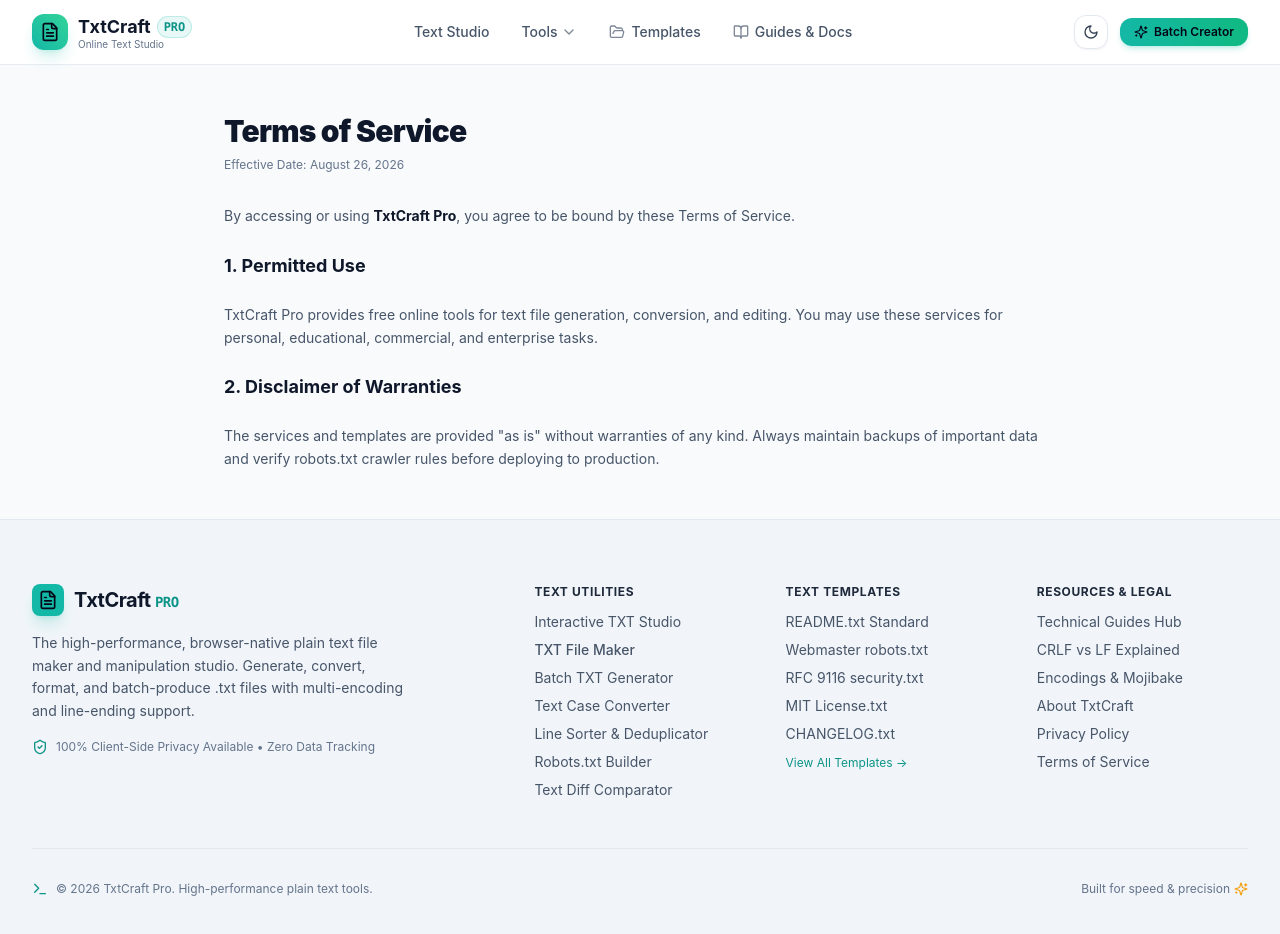
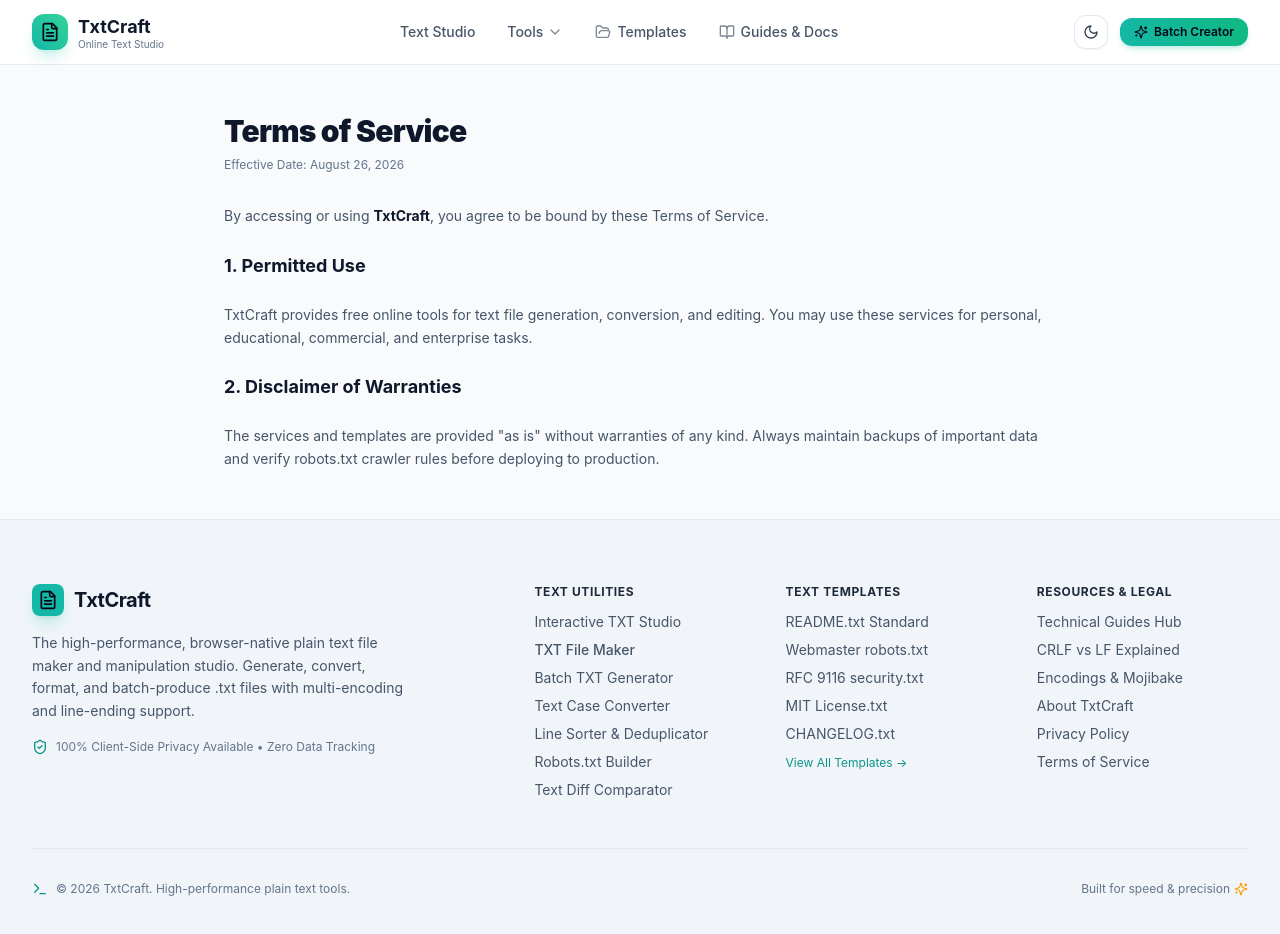
Before and after one commit to ismailattar631-netizen/Txtfilemaker, a Next.js app: page /terms in a window 1280 px wide. Shown: the top 934 px of the page. Built offline with nearby package versions, Linux system fonts and the light colour scheme.

Commit message:
remove pro from branding

```diff
--- a/src/app/about/page.tsx
+++ b/src/app/about/page.tsx
@@ -2,8 +2,8 @@
 import { FileText, Shield, Zap } from 'lucide-react';
 
 export const metadata: Metadata = {
-  title: 'About TxtCraft Pro - High Performance Plain Text Studio',
-  description: 'Learn about the mission, engineering philosophy, and privacy-first architecture of TxtCraft Pro.',
+  title: 'About TxtCraft - High Performance Plain Text Studio',
+  description: 'Learn about the mission, engineering philosophy, and privacy-first architecture of TxtCraft.',
 };
 
 export default function AboutPage() {
@@ -15,10 +15,10 @@
           Our Mission & Standards
         </div>
         <h1 className="text-3xl sm:text-4xl font-black text-slate-900 dark:text-slate-100 tracking-tight">
-          About TxtCraft Pro
+          About TxtCraft
         </h1>
         <p className="text-slate-600 dark:text-slate-400 text-base leading-relaxed">
-          TxtCraft Pro was created with a single objective: to build the most versatile, high-precision,
+          TxtCraft was created with a single objective: to build the most versatile, high-precision,
           and privacy-respecting plain text workspace on the web.
         </p>
       </div>
--- a/src/app/privacy/page.tsx
+++ b/src/app/privacy/page.tsx
@@ -1,7 +1,7 @@
 import type { Metadata } from 'next';
 
 export const metadata: Metadata = {
-  title: 'Privacy Policy - TxtCraft Pro',
+  title: 'Privacy Policy - TxtCraft',
   description: 'Our privacy commitment: zero tracking, client-side data isolation, and full transparency.',
 };
 
@@ -15,7 +15,7 @@
 
       <div className="space-y-6 text-sm leading-relaxed text-slate-600 dark:text-slate-400">
         <p>
-          At <strong className="text-slate-900 dark:text-slate-100">TxtCraft Pro</strong>, we believe privacy is a fundamental human right.
+          At <strong className="text-slate-900 dark:text-slate-100">TxtCraft</strong>, we believe privacy is a fundamental human right.
           This Privacy Policy outlines how our tools handle your text files and information.
         </p>
 
--- a/src/app/templates/[slug]/page.tsx
+++ b/src/app/templates/[slug]/page.tsx
@@ -23,7 +23,7 @@
     description: template.description,
     keywords: [...template.tags, 'plain text template', 'txt maker', template.defaultFilename],
     openGraph: {
-      title: `${template.title} - TxtCraft Pro`,
+      title: `${template.title} - TxtCraft`,
       description: template.description,
       type: 'article',
     },
--- a/src/app/terms/page.tsx
+++ b/src/app/terms/page.tsx
@@ -1,8 +1,8 @@
 import type { Metadata } from 'next';
 
 export const metadata: Metadata = {
-  title: 'Terms of Service - TxtCraft Pro',
-  description: 'Terms and conditions governing the use of TxtCraft Pro web utilities.',
+  title: 'Terms of Service - TxtCraft',
+  description: 'Terms and conditions governing the use of TxtCraft web utilities.',
 };
 
 export default function TermsPage() {
@@ -15,12 +15,12 @@
 
       <div className="space-y-6 text-sm leading-relaxed text-slate-600 dark:text-slate-400">
         <p>
-          By accessing or using <strong className="text-slate-900 dark:text-slate-100">TxtCraft Pro</strong>, you agree to be bound by these Terms of Service.
+          By accessing or using <strong className="text-slate-900 dark:text-slate-100">TxtCraft</strong>, you agree to be bound by these Terms of Service.
         </p>
 
         <h2 className="text-lg font-bold text-slate-900 dark:text-slate-100">1. Permitted Use</h2>
         <p>
-          TxtCraft Pro provides free online tools for text file generation, conversion, and editing.
+          TxtCraft provides free online tools for text file generation, conversion, and editing.
           You may use these services for personal, educational, commercial, and enterprise tasks.
         </p>
 
--- a/src/app/tools/case-converter/page.tsx
+++ b/src/app/tools/case-converter/page.tsx
@@ -21,7 +21,7 @@
 
 export default function CaseConverterPage() {
   const [text, setText] = useState(
-    'The quick brown fox jumps over the lazy dog. TXTCRAFT Pro provides precision string transformations!'
+    'The quick brown fox jumps over the lazy dog. TXTCRAFT provides precision string transformations!'
   );
   const [copied, setCopied] = useState(false);
 
--- a/src/app/tools/markdown-to-txt/page.tsx
+++ b/src/app/tools/markdown-to-txt/page.tsx
@@ -8,7 +8,7 @@
 export default function MarkdownToTxtPage() {
   const [input, setInput] = useState(`# Project Documentation Overview
 
-Welcome to **TxtCraft Pro**! This document explains how to *cleanly strip* formatting from text.
+Welcome to **TxtCraft**! This document explains how to *cleanly strip* formatting from text.
 
 ## Core Features
 - [x] Fast client-side conversion
--- a/src/app/tools/robots-txt-generator/page.tsx
+++ b/src/app/tools/robots-txt-generator/page.tsx
@@ -38,7 +38,7 @@
   const generateRobotsContent = () => {
     let output = `# ====================================================================\n`;
     output += `# Robots Exclusion Protocol (robots.txt)\n`;
-    output += `# Generated by TxtCraft Pro (https://txtcraft.site)\n`;
+    output += `# Generated by TxtCraft (https://txtcraft.site)\n`;
     output += `# Date: ${new Date().toISOString().split('T')[0]}\n`;
     output += `# ====================================================================\n\n`;
 
--- a/src/components/layout/Footer.tsx
+++ b/src/components/layout/Footer.tsx
@@ -13,7 +13,7 @@
                 <FileText className="w-5 h-5 text-slate-950 font-bold" />
               </div>
               <span className="font-bold text-xl text-slate-900 dark:text-slate-100 tracking-tight">
-                TxtCraft <span className="text-teal-600 dark:text-teal-400 font-mono text-sm">PRO</span>
+                TxtCraft
               </span>
             </Link>
             <p className="text-sm text-slate-600 dark:text-slate-400 max-w-sm leading-relaxed">
@@ -153,7 +153,7 @@
         <div className="pt-8 flex flex-col sm:flex-row items-center justify-between gap-4 text-xs text-slate-500">
           <div className="flex items-center gap-2">
             <Terminal className="w-4 h-4 text-teal-600 dark:text-teal-500" />
-            <span>&copy; {new Date().getFullYear()} TxtCraft Pro. High-performance plain text tools.</span>
+            <span>&copy; {new Date().getFullYear()} TxtCraft. High-performance plain text tools.</span>
           </div>
           <div className="flex items-center gap-4">
             <span className="flex items-center gap-1">
--- a/src/components/layout/Navbar.tsx
+++ b/src/components/layout/Navbar.tsx
@@ -46,7 +46,7 @@
             </div>
             <div className="flex flex-col">
               <span className="font-bold text-lg text-slate-900 dark:text-slate-100 group-hover:text-teal-600 dark:group-hover:text-teal-400 transition-colors flex items-center gap-1.5">
-                TxtCraft <span className="text-xs px-1.5 py-0.5 rounded-full bg-teal-500/10 text-teal-600 dark:text-teal-400 border border-teal-500/20 font-mono">PRO</span>
+                TxtCraft
               </span>
               <span className="text-[10px] text-slate-500 dark:text-slate-400 hidden sm:block -mt-1">Online Text Studio</span>
             </div>
--- a/src/components/seo/JsonLd.tsx
+++ b/src/components/seo/JsonLd.tsx
@@ -128,7 +128,7 @@
     },
     publisher: {
       '@type': 'Organization',
-      name: 'TxtCraft Pro',
+      name: 'TxtCraft',
       logo: {
         '@type': 'ImageObject',
         url: 'https://txtcraft.site/icon.png',
--- a/src/lib/articles-data.ts
+++ b/src/lib/articles-data.ts
@@ -75,7 +75,7 @@
         answer: 'Linux treats the \\r character as part of the command or path name, leading to errors like "/bin/bash^M: bad interpreter: No such file or directory". Converting to LF fixes the problem immediately.',
       },
     ],
-    content: "### The Mechanical Origins of Line Endings\n\nThe discrepancy between operating system line endings dates back to electro-mechanical teleprinters and typewriters in the mid-20th century:\n\n- **Carriage Return (CR, 0x0D):** Mechanically rolled the typewriter carriage back to the extreme left margin without advancing the paper down.\n- **Line Feed (LF, 0x0A):** Rotated the typewriter platen roller to advance the paper one line downwards without moving the carriage.\n\nBecause physical typewriters required a brief millisecond delay to roll the heavy metal carriage back to the left, two separate signals were transmitted: CR followed by LF.\n\n---\n\n### Modern Operating System Standards\n\n1. **Windows OS (CRLF - \\r\\n):** Microsoft MS-DOS and Windows preserved the two-byte CRLF convention for compatibility with CP/M teleprinters.\n2. **Unix & Linux (LF - \\n):** Bell Labs engineers designed Unix to be lean and memory-efficient, standardizing on a single byte (LF) for end-of-line.\n3. **macOS (LF - \\n):** Apple Mac OS 9 and earlier used CR. When Apple transitioned to Darwin / BSD Unix in Mac OS X, macOS adopted standard LF.\n\n---\n\n### How to Convert Between CRLF and LF\n\nUsing **TxtCraft Pro**:\n1. Open the TxtCraft Editor or Line Tools.\n2. Use the Line Endings selector in the bottom status bar to toggle between CRLF (Windows) and LF (Unix/macOS).\n3. Download your normalized file with a single click.",
+    content: "### The Mechanical Origins of Line Endings\n\nThe discrepancy between operating system line endings dates back to electro-mechanical teleprinters and typewriters in the mid-20th century:\n\n- **Carriage Return (CR, 0x0D):** Mechanically rolled the typewriter carriage back to the extreme left margin without advancing the paper down.\n- **Line Feed (LF, 0x0A):** Rotated the typewriter platen roller to advance the paper one line downwards without moving the carriage.\n\nBecause physical typewriters required a brief millisecond delay to roll the heavy metal carriage back to the left, two separate signals were transmitted: CR followed by LF.\n\n---\n\n### Modern Operating System Standards\n\n1. **Windows OS (CRLF - \\r\\n):** Microsoft MS-DOS and Windows preserved the two-byte CRLF convention for compatibility with CP/M teleprinters.\n2. **Unix & Linux (LF - \\n):** Bell Labs engineers designed Unix to be lean and memory-efficient, standardizing on a single byte (LF) for end-of-line.\n3. **macOS (LF - \\n):** Apple Mac OS 9 and earlier used CR. When Apple transitioned to Darwin / BSD Unix in Mac OS X, macOS adopted standard LF.\n\n---\n\n### How to Convert Between CRLF and LF\n\nUsing **TxtCraft**:\n1. Open the TxtCraft Editor or Line Tools.\n2. Use the Line Endings selector in the bottom status bar to toggle between CRLF (Windows) and LF (Unix/macOS).\n3. Download your normalized file with a single click.",
   },
   {
     slug: 'character-encodings-utf8-utf16-ascii',
@@ -123,7 +123,7 @@
         answer: 'Common use cases include mock data generation for load testing, bulk invoice/receipt generation, machine learning training text preparation, and IoT device configuration provisioning.',
       },
     ],
-    content: "### Why Batch Plain Text Generation is Essential\n\nIn modern software development, QA testing, and systems administration, creating individual configuration files or synthetic test fixtures by hand is inefficient and error-prone.\n\nBatch text generation empowers engineers to:\n1. **Stress-test File Parsers:** Validate that your software can ingest 10,000 distinct log files without memory leaks.\n2. **Provision IoT and Microservices:** Generate unique credentials and configuration files per device node.\n3. **Prepare Synthetic NLP Datasets:** Produce randomized prompt datasets for language model training.\n\n---\n\n### Step-by-Step Guide: Using TxtCraft Pro Batch Generator\n\n1. Navigate to the Batch TXT Generator tool.\n2. Set the Filename Pattern, e.g. client_record_{id}.txt.\n3. Write your dynamic template with {id}, {name}, and {timestamp}.\n4. Configure variable ranges (e.g., Sequence from 1 to 100) or paste a CSV table of data.\n5. Click Generate & Download ZIP Archive.",
+    content: "### Why Batch Plain Text Generation is Essential\n\nIn modern software development, QA testing, and systems administration, creating individual configuration files or synthetic test fixtures by hand is inefficient and error-prone.\n\nBatch text generation empowers engineers to:\n1. **Stress-test File Parsers:** Validate that your software can ingest 10,000 distinct log files without memory leaks.\n2. **Provision IoT and Microservices:** Generate unique credentials and configuration files per device node.\n3. **Prepare Synthetic NLP Datasets:** Produce randomized prompt datasets for language model training.\n\n---\n\n### Step-by-Step Guide: Using TxtCraft Batch Generator\n\n1. Navigate to the Batch TXT Generator tool.\n2. Set the Filename Pattern, e.g. client_record_{id}.txt.\n3. Write your dynamic template with {id}, {name}, and {timestamp}.\n4. Configure variable ranges (e.g., Sequence from 1 to 100) or paste a CSV table of data.\n5. Click Generate & Download ZIP Archive.",
   },
   {
     slug: 'mastering-plain-text-formatting',
```
